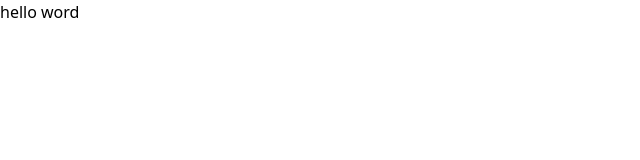
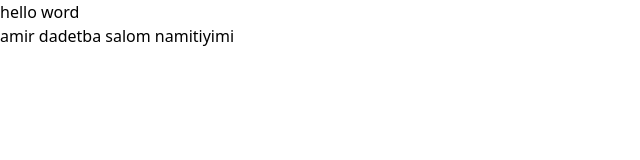
Before and after one commit to Mrshokhrukh/mockapi-practise, a website: page index.html in a window 1280 px wide. Shown: the whole page, without its empty margins (0-640 px from the left). Drawn offline with Linux system fonts and the light colour scheme.

Commit message:
Update index.html
amircha

```diff
--- a/index.html
+++ b/index.html
@@ -15,6 +15,7 @@
 <body>
 
 <h1>hello word</h1>
+<h1>amir dadetba salom namitiyimi</h1>
 </body>
 
 </html>
```
